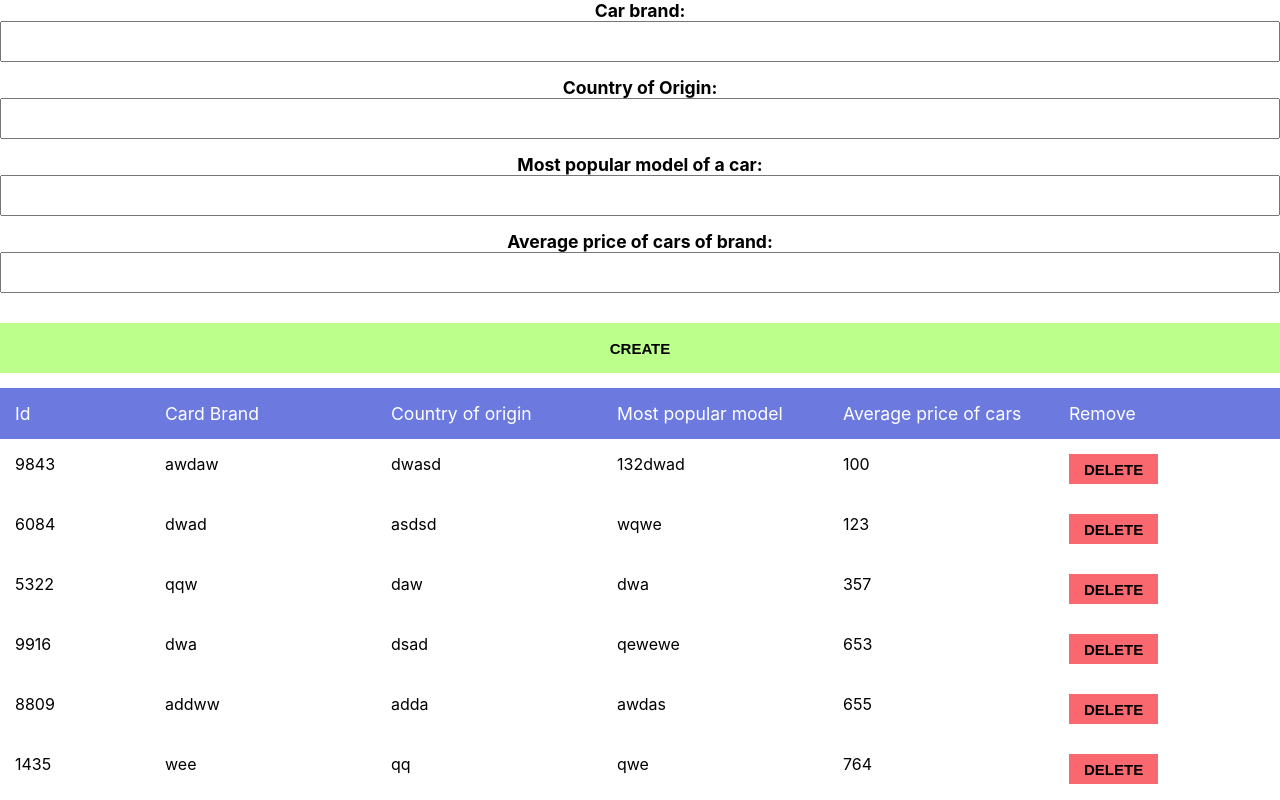
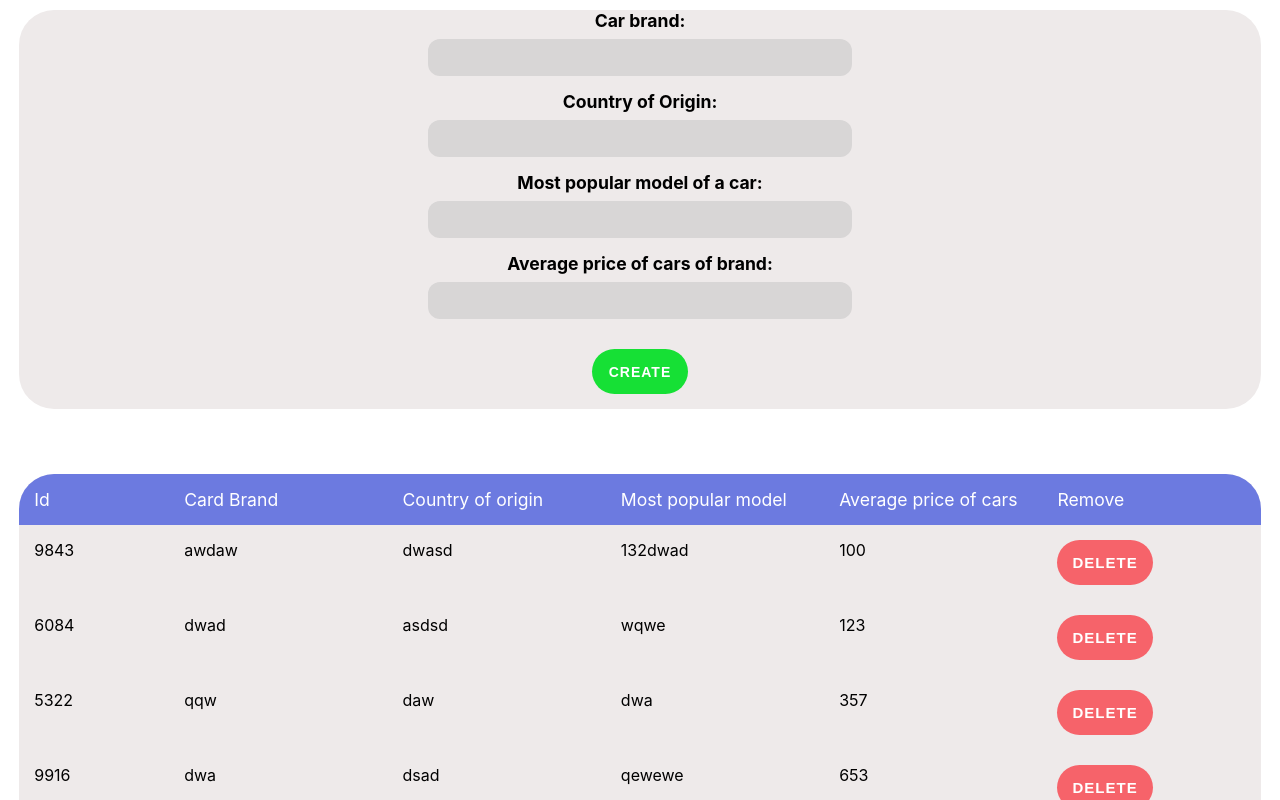
Before and after one commit to WEBl0ck/coding-challenge, a React (Create React App) app: page / in a window 1280 px wide. Shown: the top 800 px of the page. Built offline with nearby package versions, Linux system fonts and the light colour scheme; data requests are answered from the project's data file.

Commit message:
minor style changes

```diff
--- a/src/App.css
+++ b/src/App.css
@@ -1,38 +1,5 @@
 .App {
-  text-align: center;
-}
-
-.App-logo {
-  height: 40vmin;
-  pointer-events: none;
-}
-
-@media (prefers-reduced-motion: no-preference) {
-  .App-logo {
-    animation: App-logo-spin infinite 20s linear;
-  }
-}
-
-.App-header {
-  background-color: #282c34;
-  min-height: 100vh;
   display: flex;
   flex-direction: column;
   align-items: center;
-  justify-content: center;
-  font-size: calc(10px + 2vmin);
-  color: white;
 }
-
-.App-link {
-  color: #61dafb;
-}
-
-@keyframes App-logo-spin {
-  from {
-    transform: rotate(0deg);
-  }
-  to {
-    transform: rotate(360deg);
-  }
-}
--- a/src/Components/DataTable/DataTable.scss
+++ b/src/Components/DataTable/DataTable.scss
@@ -1,6 +1,5 @@
-table {
-  min-width: 100vw;
-  width: auto;
+.table {
+  width: 97%;
   flex: 1;
   display: grid;
   border-collapse: collapse;
@@ -12,6 +11,19 @@ table {
     minmax(150px, 1.67fr)
     minmax(150px, 1.67fr)
     minmax(150px, 1.67fr);
+  background-color: #eeeaea;
+  margin: 10px;
+  margin-top: 55px;
+  border-radius: 35px;
+
+  &_field_name {
+    &:first-child {
+      border-top-left-radius: 35px;
+    }
+    &:last-child {
+      border-top-right-radius: 35px;
+    }
+  }
 }
 
 thead,
@@ -58,7 +70,11 @@ th:last-child {
   font-weight: 700;
   border: none;
   padding: 0px 15px;
-  height: 30px;
+  height: 45px;
+  border-radius: 30px;
+  color: #fff;
+  transition: all 0.5s ease;
+  letter-spacing: 1px;
 
   &:hover {
     background-color: #f93c47;
@@ -66,39 +82,60 @@ th:last-child {
 }
 
 .create_button {
-  height: 50px;
+  height: 45px;
   margin: 15px 0px;
-  background-color: rgba(153, 255, 75, 0.642);
-  font-size: 15px;
+  padding: 0px 17px;
+  background-color: #16e035;
+  font-size: 14px;
   font-weight: 700;
   border: none;
+  border-radius: 30px;
+  color: #fff;
+  transition: all 0.5s ease;
+  letter-spacing: 1px;
 
   &:hover {
-    background-color: rgba(153, 255, 75, 0.864);
+    background-color: #15d332;
   }
 }
 
 .create_form {
   display: flex;
   flex-direction: column;
+  align-items: center;
+  background-color: #eeeaea;
+  margin: 10px;
+  border-radius: 35px;
+  width: 97%;
 }
 
 .create_label {
   font-weight: 700;
   font-size: 1.1rem;
+
+  margin-bottom: 8px;
 }
 
 .create_input {
   height: 35px;
   margin-bottom: 15px;
   font-size: 15px;
+  width: 420px;
+  background-color: #d8d6d6;
+  border-radius: 12px;
+  border: none;
 }
 
 .graphics_container {
-  margin-top: 55px;
   height: 500px;
   display: flex;
   align-items: end;
+  justify-content: center;
+  width: 97%;
+  background-color: #eeeaea;
+  border-radius: 35px;
+  margin: 10px;
+  margin-top: 55px;
 }
 
 .pie_chart {
@@ -114,7 +151,6 @@ th:last-child {
 }
 
 .bar_chart_item {
-  max-height: 350px;
   padding: 0px 15px;
   margin-right: 10px;
 }
```
